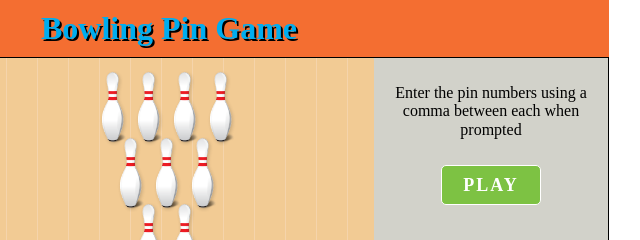
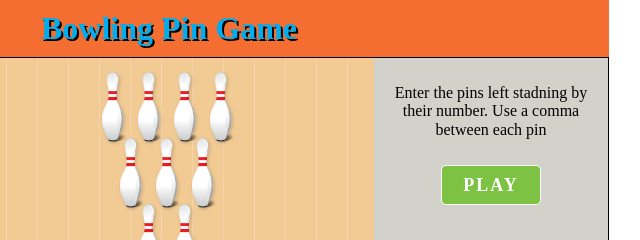
Before and after one commit to dustin100/bowling-app-project, a plain HTML site: page index.html in a window 1280 px wide. Shown: the top 240 px of the page, 471-1111 px from the left. Drawn offline with nearby package versions, Linux system fonts and the light colour scheme.

Commit message:
updated text in index

```diff
--- a/index.html
+++ b/index.html
@@ -68,7 +68,7 @@
             </div>
             <div class="right-content">
                 <div class="instruction">
-                    <p>Enter the pin numbers using a comma between each when prompted</p>
+                    <p>Enter the pins left stadning by their number. Use a comma between each pin </p>
                 </div>
                 <div id="start-button">
                     <button>PLAY</button>
```
